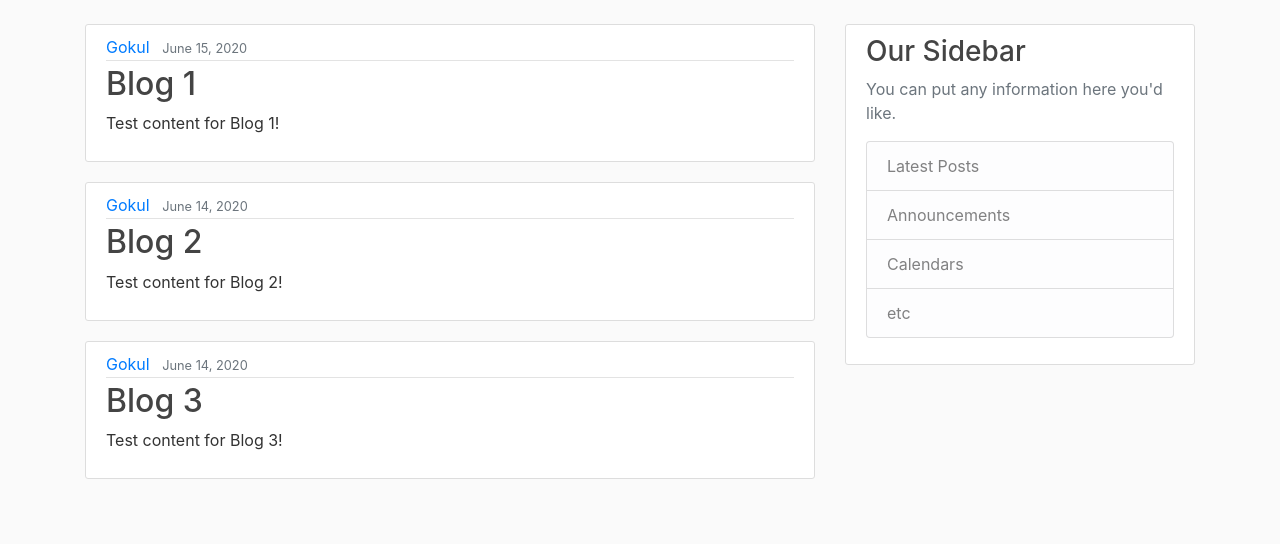
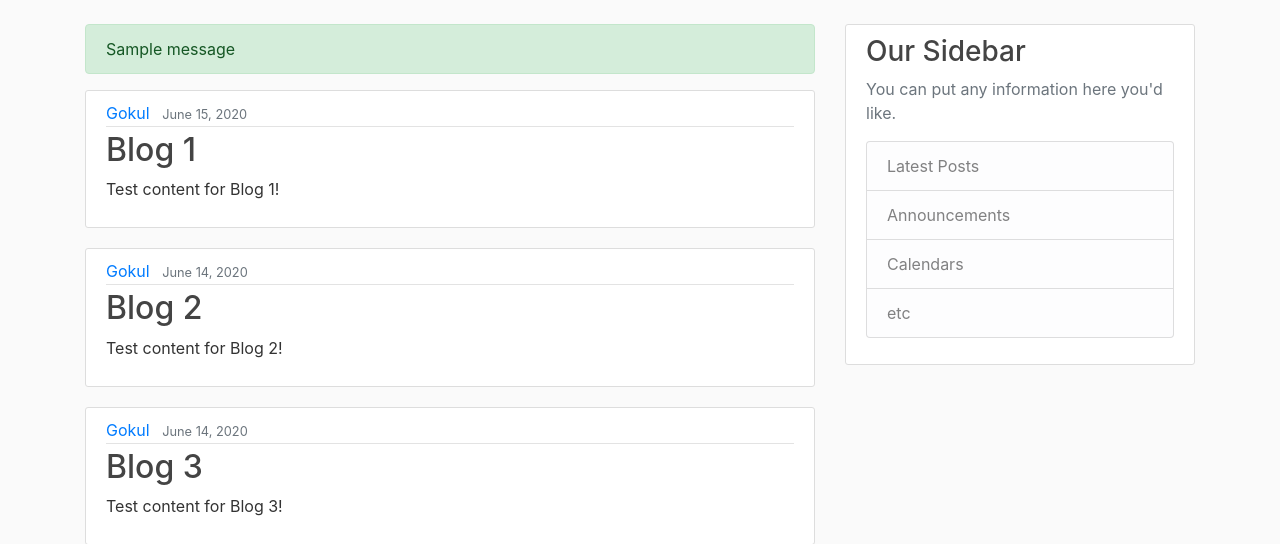
Before and after one commit to mbharathan/grroott.pythonanywhere.com, a Django app: page / in a window 1280 px wide. Shown: the part 56-600 px from the top of the page. Run offline with Django 3.2, Linux system fonts and the light colour scheme; data comes from the database, SQL or seed files in the repository; both versions use the stored data as it was after the commit; one stand-in notice (Sample message) is shown; some libraries are stand-ins or nearby versions.

Commit message:
Validating inputs in register page

```diff
--- a/Notes.txt
+++ b/Notes.txt
@@ -77,3 +77,9 @@ admin.site.register(Post)
 To map in urls.py, import views from users directly & use it.
 path('register/', views.register, name='register') Note: Now no need to create urls.py in app folder.
 --> To alter it properly form.as_p to wrap it in a paragraph tag.
+--> Use {% csrf_token %} for security purpose.
+--> To make the website to take our input data, instead of just instantiating the "UserCreationForm", pass request.POST to it.
+--> To check whether the inputs are valid, nned to verify them. If it is success, to display a success message, import messages from django.contrib.
+--> To redirect the website after signing up, use redirect function from shortcut module.
+--> TO save all the changes to DB, use form.save().
+--> To display the alert, need to dynamically configure in base.html as well.
--- a/django_project/blog/templates/blog/base.html
+++ b/django_project/blog/templates/blog/base.html
@@ -43,7 +43,15 @@
 	<main role="main" class="container">
 	  <div class="row">
 	    <div class="col-md-8">
+	    	{% if messages %}
+	    		{% for message in messages %}
+	    		<div class="alert alert-{{ message.tags }}">
+	    			{{ message }}
+	    		</div>
+	    		{% endfor %}
+	    	{% endif %}
 	      {% block content %}{% endblock %}
+	    	}
 	    </div>
 	    <div class="col-md-4">
 	      <div class="content-section">
```
Also changed, not shown: django_project/users/views.py (+11 -3 lines), django_project/db.sqlite3.
